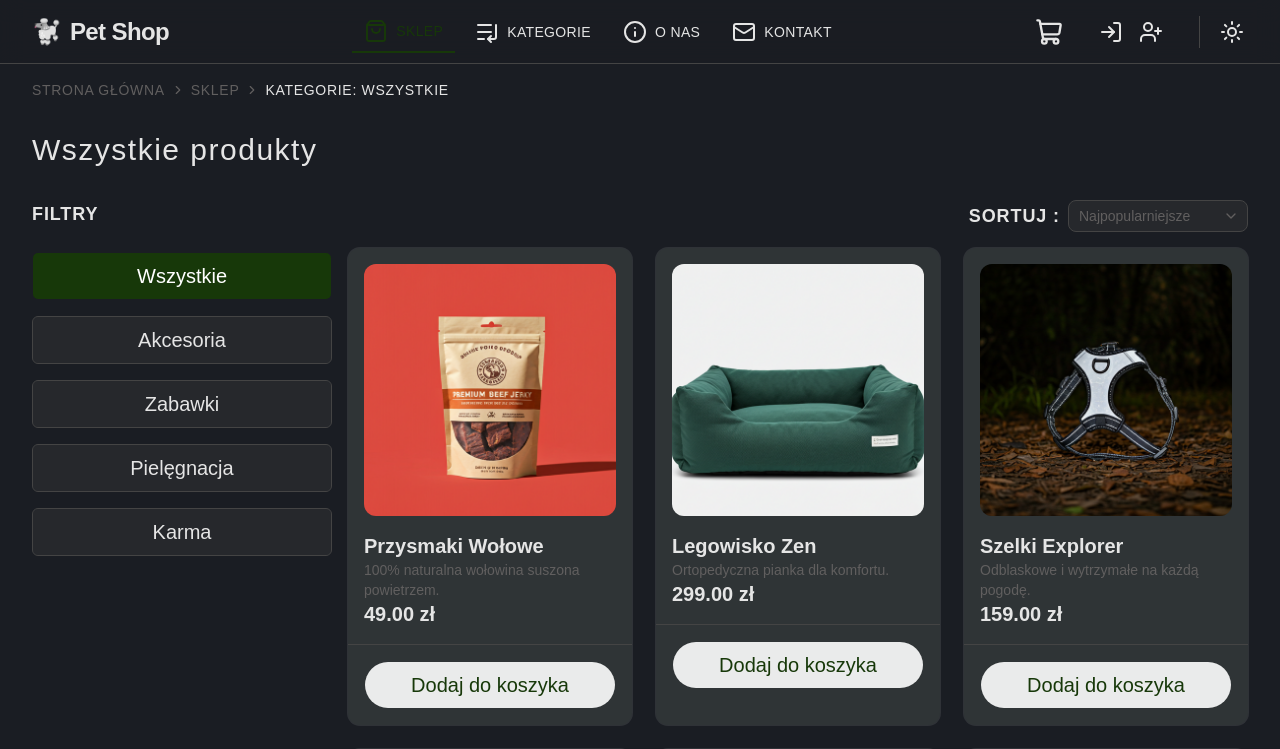
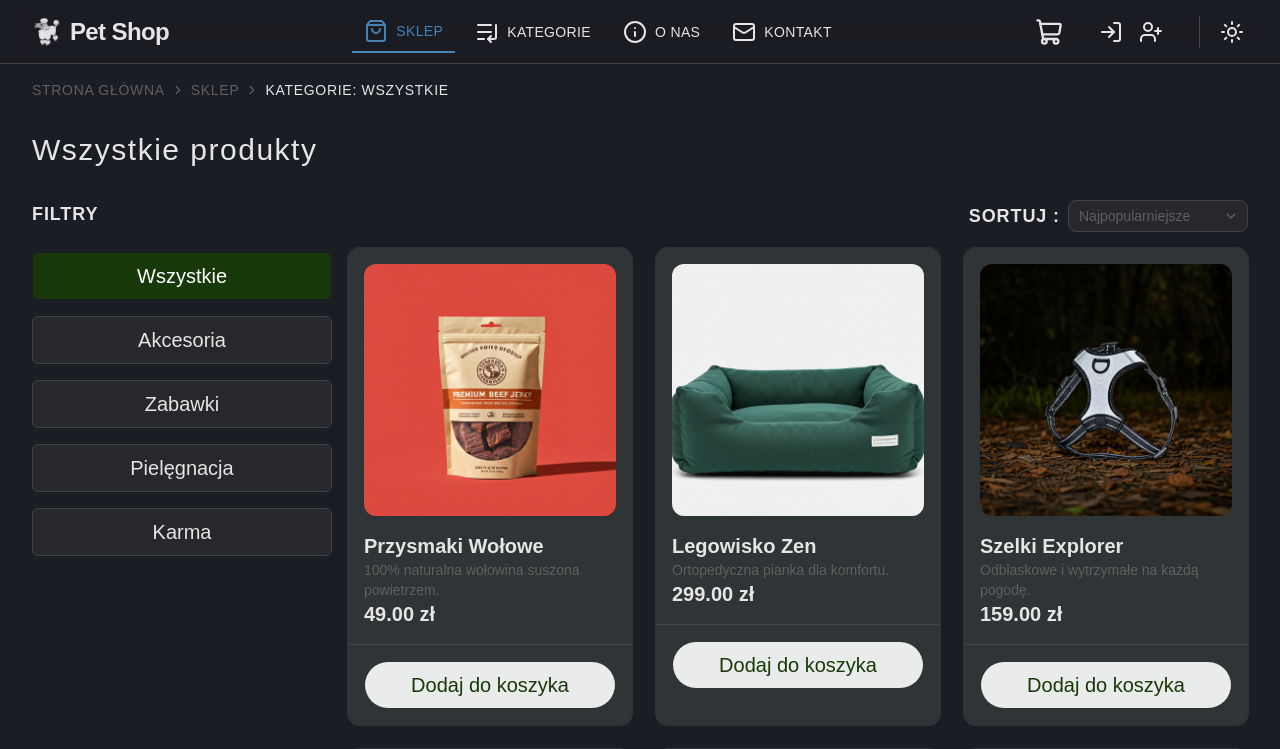
Before and after one commit to ajarek/next-16-ep-29-your-dog, a Next.js app: page /shop in a window 1280 px wide. Shown: the top 749 px of the page. Built offline with nearby package versions, Linux system fonts and the light colour scheme; no server answers.

Commit message:
feat: implement responsive navigation bar with Clerk authentication and cart integration

```diff
--- a/components/Navbar.tsx
+++ b/components/Navbar.tsx
@@ -35,7 +35,7 @@ const Navbar = () => {
             href={link.href}
             className={cn(
               "flex items-center gap-2 hover:bg-primary/10 transition-colors rounded-md px-3 py-2 text-sm font-medium uppercase tracking-wide",
-              pathname === link.href && "text-primary border-b-2 border-primary rounded-none",
+              pathname === link.href && "text-secondary border-b-2 border-secondary rounded-none",
             )}
           >
             {link.icon}
```
